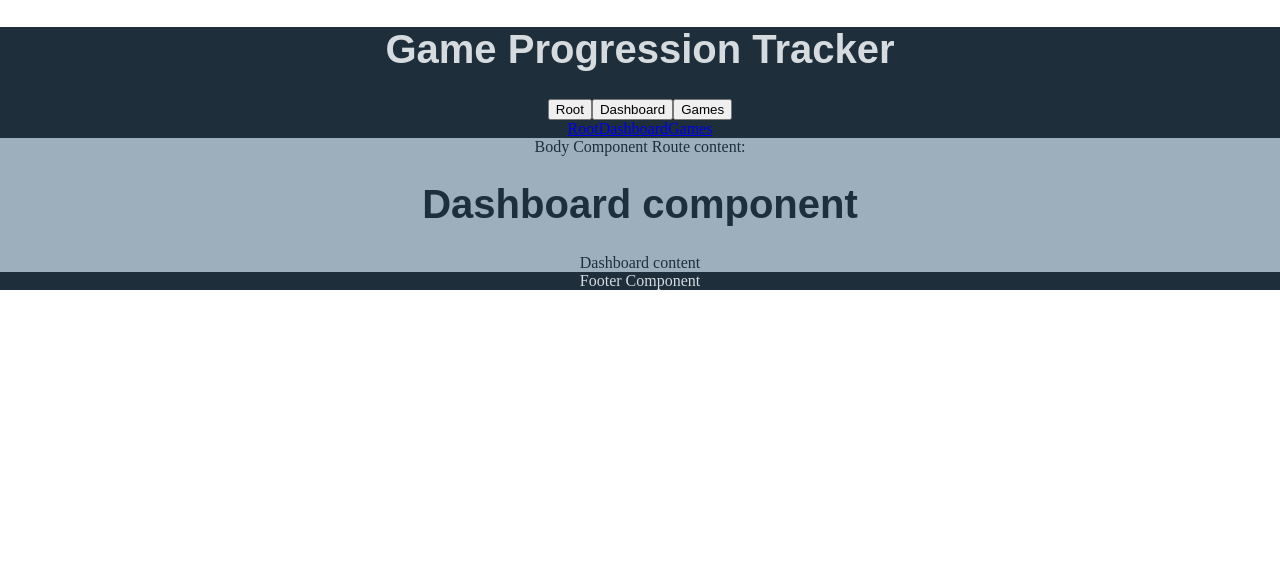
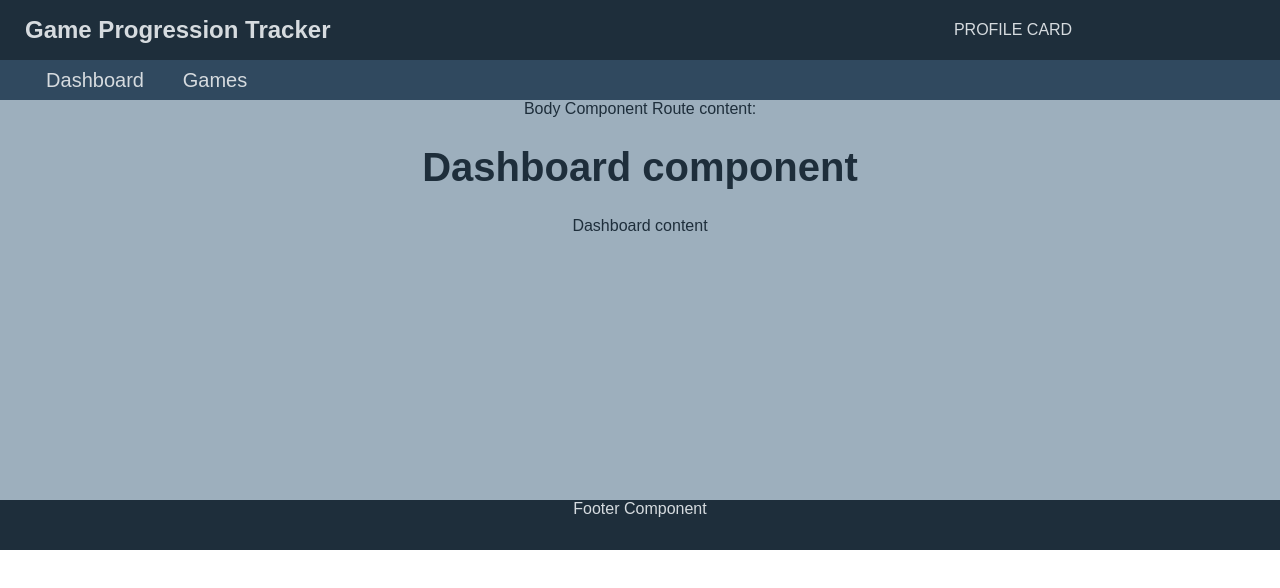
Before and after one commit to BrendanFDMoore/game-progression, an Angular app: page /dashboard in a window 1280 px wide. Shown: the top 588 px of the page. Built offline with nearby package versions, Linux system fonts and the light colour scheme.

Commit message:
💅 Menu styling, other light styling

```diff
--- a/src/app/app.module.ts
+++ b/src/app/app.module.ts
@@ -6,6 +6,7 @@ import { AppRoutingModule } from './app-routing.module';
 
 import { RootComponent } from './root/components/root/root.component';
 import { HeaderComponent } from './root/components/header/header.component';
+import { MenuComponent } from './root/components/menu/menu.component';
 import { BodyComponent } from './root/components/body/body.component';
 import { FooterComponent } from './root/components/footer/footer.component';
 
@@ -20,6 +21,7 @@ import { FooterComponent } from './root/components/footer/footer.component';
   declarations: [
     RootComponent,
     HeaderComponent,
+    MenuComponent,
     BodyComponent,
     FooterComponent,
   ],
--- a/src/app/root/components/body/body.component.scss
+++ b/src/app/root/components/body/body.component.scss
@@ -3,6 +3,7 @@
 
 .c-gp-body {
   // width: 100%;
+  min-height: 400px;
   background-color: $light-blue;
   color: $dark-text;
 
--- a/src/app/root/components/footer/footer.component.scss
+++ b/src/app/root/components/footer/footer.component.scss
@@ -2,6 +2,7 @@
 
 .c-gp-footer {
   // width: 100%;
+  height: 50px;
   background-color: $dark-blue;
   color: $light-text;
 }
--- a/src/app/root/components/header/header.component.html
+++ b/src/app/root/components/header/header.component.html
@@ -1,11 +1,11 @@
-<div class="c-gp-header" style="text-align:center">
-  <h1>{{title}}</h1>
-  <button routerLink="/">Root</button>
-  <button routerLink="/dashboard">Dashboard</button>
-  <button routerLink="/games">Games</button>
-  <nav>
-    <a routerLink="/">Root</a>
-    <a routerLink="/dashboard">Dashboard</a>
-    <a routerLink="/games">Games</a>
-  </nav>
+<div class="c-gp-header">
+  <div class="title">
+    <h1>{{title}}</h1>
+  </div>
+  <div class="profile">
+    PROFILE CARD
+  </div>
+  <div class="menu">
+    <gp-menu></gp-menu>
+  </div>
 </div>
--- a/src/app/root/components/header/header.component.scss
+++ b/src/app/root/components/header/header.component.scss
@@ -1,11 +1,30 @@
 @import '~src/variables.scss';
 
 .c-gp-header {
-  // width: 100%;
+  display: grid;
+  grid-template-columns: '1fr 200px';
+  grid-template-areas:
+    "title profile"
+    "menu menu";
   background-color: $dark-blue;
   color: $light-text;
 
-  h1 {
-    font-weight: bold;
+  .title {
+    padding-left: 25px;
+    grid-area: title;
+    h1 {
+      font-weight: bold;
+      font-size: 24px;
+    }
+  }
+
+  .profile {
+    grid-area: profile;
+    justify-self: center;
+    align-self: center;
+  }
+
+  .menu {
+    grid-area: menu;
   }
 }
--- /dev/null
+++ b/src/app/root/components/menu/menu.component.html
@@ -0,0 +1,11 @@
+<div class="c-gp-menu" >
+  <div class="menu-item">
+    &nbsp;
+  </div>
+  <div class="menu-item">
+    <a routerLink="/dashboard">Dashboard</a>
+  </div>
+  <div class="menu-item">
+    <a routerLink="/games">Games</a>
+  </div>
+</div>
--- /dev/null
+++ b/src/app/root/components/menu/menu.component.scss
@@ -0,0 +1,23 @@
+@import '~src/variables.scss';
+
+.c-gp-menu {
+  height: 40px;
+  display: grid;
+  grid-column-gap: 20px;
+  grid-template-columns: 25px repeat(5, 100px) 1fr;
+  background-color: $blue;
+  color: $light-text;
+
+  .menu-item {
+    justify-self: stretch;
+    align-self: center;
+    text-align: center;
+
+    a {
+      color: $light-text;
+      text-decoration: none;
+      font-size: 20px;
+      // text-transform: uppercase;
+    }
+  }
+}
--- a/src/styles.scss
+++ b/src/styles.scss
@@ -3,5 +3,6 @@
 body {
   width: 100%;
   margin: 0;
+  font-family: Arial, Helvetica, sans-serif;
 }
-h1 { font-family: Arial, Helvetica, sans-serif; font-size: 250%; };
+h1 { font-size: 250%; };
```
Also changed, not shown: src/app/root/components/menu/menu.component.ts (added, +9 -0 lines).
